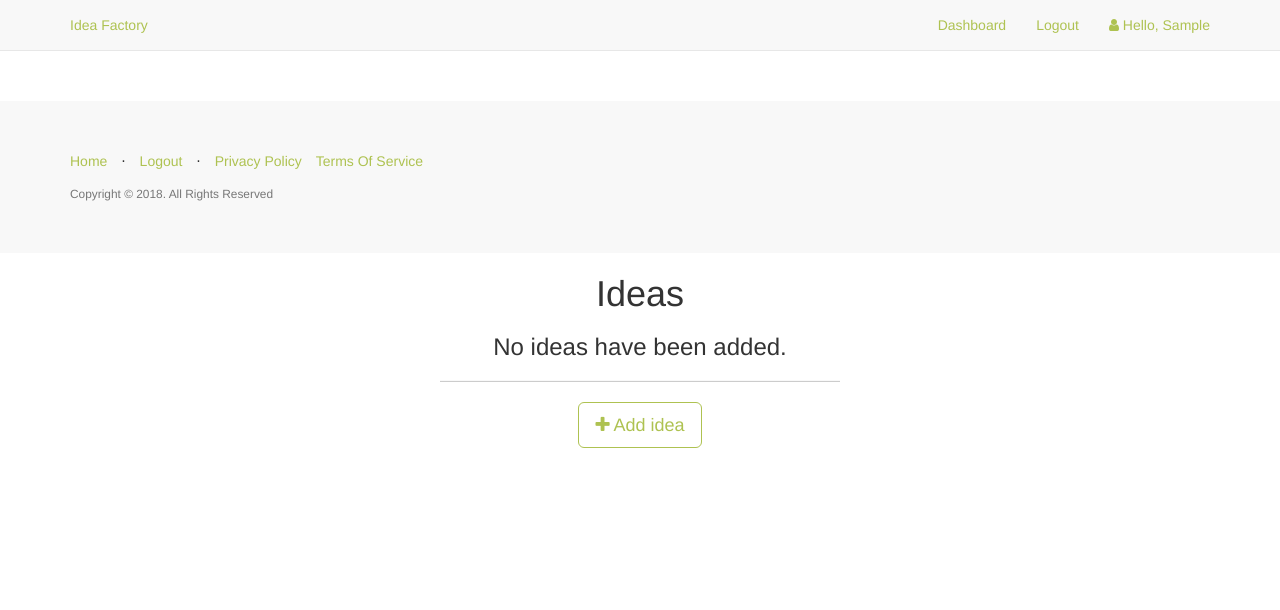
After one commit to sgwired/ideas, a Flask app: page /ideas in a window 1280 px wide. The commit adds this page. Shown: the top 610 px of the page. Run offline with Flask 2, Linux system fonts and the light colour scheme; the visitor is signed in with stand-in values (Sample User, id 1); data comes from the database, SQL or seed files in the repository; data that the repository does not hold is empty; parts of the project's set-up code (start-up, migrations or seed data) failed here and were passed over; some libraries are stand-ins or nearby versions.

Commit message:
added idea crud

```diff
--- a/app/home/views.py
+++ b/app/home/views.py
@@ -1,7 +1,11 @@
-from flask import abort, render_template
+from flask import abort, render_template, redirect
 from flask_login import current_user, login_required
 
 from . import home
+from app.home.forms import IdeaForm
+
+from .. import db
+from ..models import User, Idea
 
 
 @home.route('/')
@@ -28,15 +32,6 @@ def privacy():
     return render_template('home/privacy.html', title="Privacy Policy")
 
 
-@home.route('/dashboard')
-@login_required
-def dashboard():
-    """
-    Render the dashboard template on the /dashboard route
-    """
-    return render_template('home/dashboard.html', title="Dashboard")
-
-
 # add admin dashboard view
 @home.route('/admin/dashboard')
 @login_required
@@ -46,3 +41,109 @@ def admin_dashboard():
         abort(403)
 
     return render_template('home/admin_dashboard.html', title="Dashboard")
+
+
+# Ideas
+
+@home.route('/dashboard')
+@login_required
+def dashboard():
+    """
+    Render the dashboard template on the /dashboard route
+    """
+    return render_template('home/dashboard.html', title="Dashboard", current_user=current_user)
+
+
+@home.route('/ideas', methods=['GET', 'POST'])
+@login_required
+def list_ideas():
+    """
+    List all ideas for a user
+    """
+
+    ideas = Idea.query.all()
+
+    return render_template('home/ideas.html',
+                           ideas=ideas, title="Ideas")
+
+
+@home.route('/ideas/add', methods=['GET', 'POST'])
+@login_required
+def add_idea():
+    """
+    Add a idea to the database
+    """
+
+    add_idea = True
+
+    form = IdeaForm()
+    if form.validate_on_submit():
+        idea = Idea(name=form.name.data,
+                    category=form.category.data,
+                    description=form.description.data,
+                    retailer=form.retailer.data,
+                    user_id=current_user.id)
+        try:
+            # add idea to the database
+            db.session.add(idea)
+            db.session.commit()
+            flash('You have successfully added a new idea.')
+        except:
+            # in case idea name already exists
+            flash('Error: idea name already exists.')
+
+            # redirect to ideas page
+        return redirect(url_for('home.list_ideas'))
+
+    # load idea template
+    return render_template('home/idea.html', action="Add",
+                           add_idea=add_idea, form=form,
+                           title="Add Idea")
+
+
+@home.route('/ideas/edit/<int:id>', methods=['GET', 'POST'])
+@login_required
+def edit_idea(id):
+    """
+    Edit an idea
+    """
+
+    add_idea = False
+
+    idea = Idea.query.get_or_404(id)
+    form = IdeaForm(obj=idea)
+    if form.validate_on_submit():
+        idea.name = form.name.data
+        idea.category = form.category.data
+        idea.description = form.description.data
+        idea.retailer = form.retailer.data
+        idea.id = current_user.id
+        db.session.commit()
+        flash('You have successfully edited the idea.')
+
+        # redirect to the ideas page
+        return redirect(url_for('idea.list_ideas'))
+
+    form.description.data = idea.description
+    form.name.data = idea.name
+    return render_template('home/idea.html', action="Edit",
+                           add_idea=add_idea, form=form,
+                           idea=idea, title="Edit Idea")
+
+
+@home.route('/ideas/delete/<int:id>', methods=['GET', 'POST'])
+@login_required
+def delete_idea(id):
+    """
+    Delete a idea from the database
+    """
+
+    idea = Idea.query.get_or_404(id)
+    db.session.delete(idea)
+    db.session.commit()
+    flash('You have successfully deleted the idea.')
+
+    # redirect to the ideas page
+    return redirect(url_for('home.list_ideas'))
+
+    # return render_template(title="Delete Idea")
--- a/app/models.py
+++ b/app/models.py
@@ -23,7 +23,7 @@ class User(UserMixin, db.Model):
     role_id = db.Column(db.Integer, db.ForeignKey('roles.id'))
     is_admin = db.Column(db.Boolean, default=False)
     ideas = db.relationship('Idea', backref='user',
-                                lazy='dynamic')
+                            lazy='dynamic')
 
     @property
     def password(self):
@@ -66,7 +66,7 @@ class Group(db.Model):
     name = db.Column(db.String(60), unique=True)
     description = db.Column(db.String(200))
     users = db.relationship('User', backref='group',
-                                lazy='dynamic')
+                            lazy='dynamic')
 
     def __repr__(self):
         return '<Group: {}>'.format(self.name)
@@ -83,7 +83,7 @@ class Role(db.Model):
     name = db.Column(db.String(60), unique=True)
     description = db.Column(db.String(200))
     users = db.relationship('User', backref='role',
-                                lazy='dynamic')
+                            lazy='dynamic')
 
     def __repr__(self):
         return '<Role: {}>'.format(self.name)
@@ -100,7 +100,7 @@ class Idea(db.Model):
     name = db.Column(db.String(100))
     category = db.Column(db.String(100))
     description = db.Column(db.String(255))
-    reatailer = db.Column(db.String(255))
+    retailer = db.Column(db.String(255))
     user_id = db.Column(db.Integer, db.ForeignKey('users.id'))
 
     def __repr__(self):
--- a/app/templates/base.html
+++ b/app/templates/base.html
@@ -1,5 +1,6 @@
 <!DOCTYPE html>
 <html lang="en">
+
 <head>
     <title>{{ title }} | Idea Factory</title>
     <link href="https://maxcdn.bootstrapcdn.com/bootstrap/3.3.7/css/bootstrap.min.css" rel="stylesheet">
@@ -7,6 +8,7 @@
     <link rel="shortcut icon" href="{{ url_for('static', filename='img/favicon.ico') }}">
     <link href="https://maxcdn.bootstrapcdn.com/font-awesome/4.7.0/css/font-awesome.min.css" rel="stylesheet">
 </head>
+
 <body>
     <nav class="navbar navbar-default navbar-fixed-top topnav" role="navigation">
         <div class="container topnav">
@@ -21,8 +23,7 @@
             </div>
             <div class="collapse navbar-collapse" id="bs-example-navbar-collapse-1">
                 <ul class="nav navbar-nav navbar-right">
-                {% if current_user.is_authenticated %}
-                  {% if current_user.is_admin %}
+                    {% if current_user.is_authenticated %} {% if current_user.is_admin %}
                     <li><a href="{{ url_for('home.admin_dashboard') }}">Dashboard</a></li>
                     <li><a href="{{ url_for('admin.list_groups') }}">Groups</a></li>
                     <li><a href="{{ url_for('admin.list_roles') }}">Roles</a></li>
@@ -31,7 +32,7 @@
                     <li><a href="{{ url_for('home.dashboard') }}">Dashboard</a></li>
                     {% endif %}
                     <li><a href="{{ url_for('auth.logout') }}">Logout</a></li>
-                  <li><a><i class="fa fa-user"></i>  Hi, {{ current_user.username }}!</a></li>
+                    <li><a><i class="fa fa-user"></i> Hello, {{ current_user.first_name }}</a></li>
                     {% else %}
                     <li><a href="{{ url_for('home.homepage') }}">Home</a></li>
                     <li><a href="{{ url_for('auth.register') }}">Register</a></li>
@@ -43,8 +44,7 @@
         </div>
     </nav>
     <div class="wrapper">
-      {% block body %}
-      {% endblock %}
+        {% block body %} {% endblock %}
         <div class="push"></div>
     </div>
     <footer>
@@ -71,4 +71,5 @@
         </div>
     </footer>
 </body>
+
 </html>
--- /dev/null
+++ b/app/templates/home/ideas.html
@@ -0,0 +1,59 @@
+ {% import "bootstrap/utils.html" as utils %} {% extends "base.html" %} {% block title %}ideas{% endblock %} {% block body
+%} {{ super() }}
+<div class="content-section">
+    <div class="outer">
+        <div class="middle">
+            <div class="inner">
+                <br/> {{ utils.flashed_messages() }}
+                <br/>
+                <h1 style="text-align:center;">Ideas</h1>
+                {% if ideas %}
+                <hr class="intro-divider">
+                <div class="center">
+                    <table class="table table-striped table-bordered">
+                        <thead>
+                            <tr>
+                                <th width="15%"> Name </th>
+                                <th width="40%"> Description </th>
+                                <th width="15%"> Category </th>
+                                <th width="15%"> Retailer </th>
+                                <th width="15%"> Delete </th>
+                            </tr>
+                        </thead>
+                        <tbody>
+                            {% for idea in ideas %}
+                            <tr>
+                                <td> {{ idea.name }} </td>
+                                <td> {{ idea.description }} </td>
+                                <td> {{ idea.category }} </td>
+                                <td> {{ idea.retailer }} </td>
+                                <td>
+                                    <a href="{{ url_for('home.edit_idea', id=idea.id) }}">
+                                        <i class="fa fa-pencil"></i> Edit
+                                    </a>
+                                </td>
+                                <td>
+                                    <a href="{{ url_for('home.delete_idea', id=idea.id) }}">
+                                        <i class="fa fa-trash"></i> Delete
+                                    </a>
+                                </td>
+                            </tr>
+                            {% endfor %}
+                        </tbody>
+                    </table>
+                </div>
+                <div style="text-align: center">
+                    {% else %}
+                    <div style="text-align: center">
+                        <h3> No ideas have been added. </h3>
+                        <hr class="intro-divider"> {% endif %}
+                        <a href="{{ url_for('home.add_idea') }}" class="btn btn-default btn-lg">
+                            <i class="fa fa-plus"></i>
+                            Add idea
+                        </a>
+                    </div>
+                </div>
+            </div>
+        </div>
+    </div>
+    {% endblock %}
```
Also changed, not shown: app/home/forms.py (+5 -4 lines), app/templates/home/dashboard.html (+3 -4 lines), app/templates/home/idea.html (added, +19 -0 lines). Lines whose indentation alone changed are shown as unchanged.
